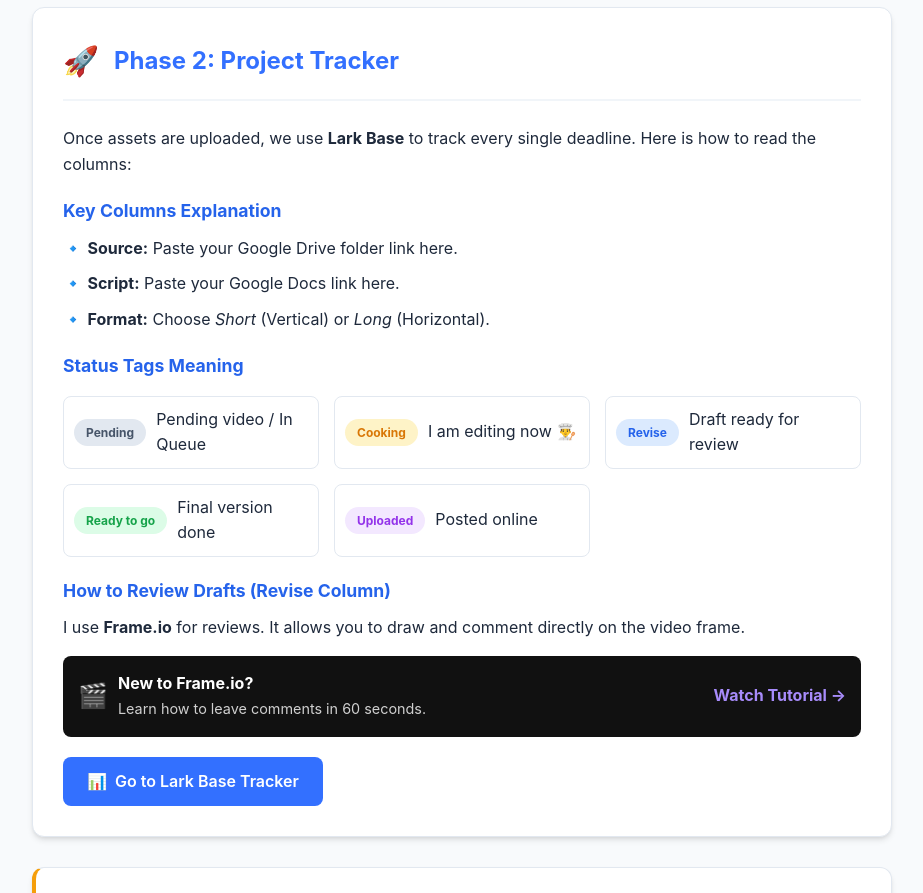
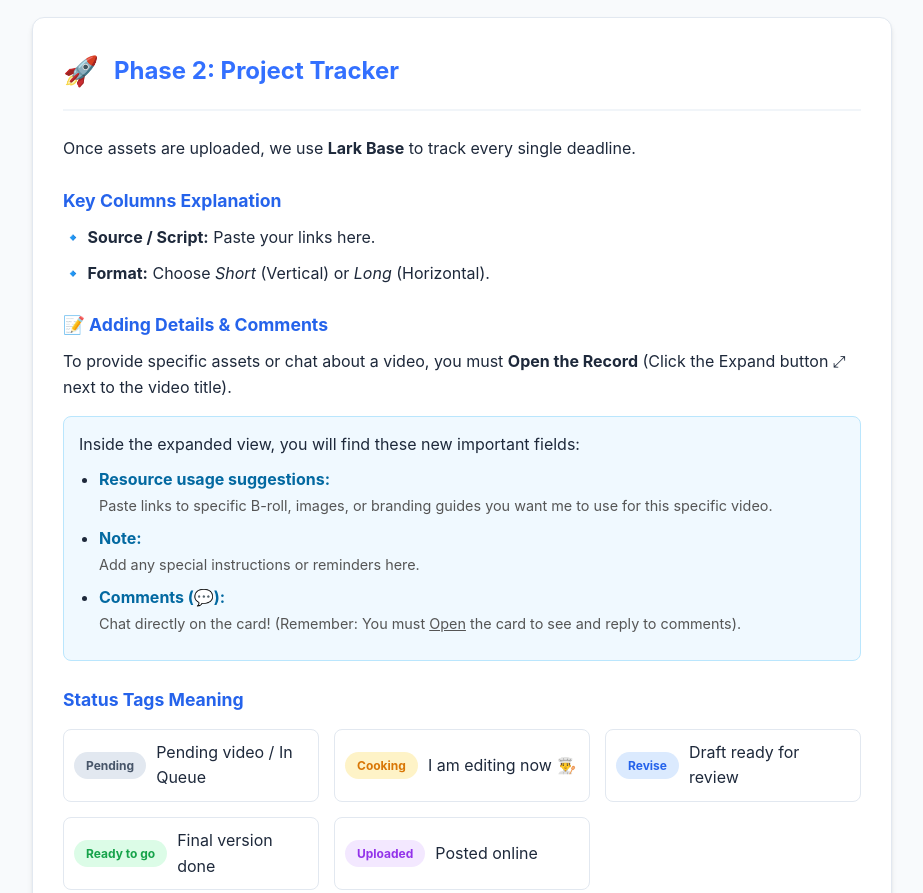
Before and after one commit to nhattraneditor/Collaboration-SOP-x-Hermione, a plain HTML site: page index.html in a window 1280 px wide. Shown: the part 920-1813 px from the top of the page, without its empty margins (178-1101 px from the left). Drawn offline with Linux system fonts and the light colour scheme.

Commit message:
Update index.html

```diff
--- a/index.html
+++ b/index.html
@@ -17,7 +17,7 @@
             --lark-color: #3370ff;
             --radius: 12px;
             --shadow: 0 4px 6px -1px rgb(0 0 0 / 0.1), 0 2px 4px -2px rgb(0 0 0 / 0.1);
-            --vip-color: #f59e0b; /* Màu vàng cam cho dịch vụ VIP */
+            --vip-color: #f59e0b;
         }
 
         * {
@@ -93,8 +93,10 @@
 
         h3 {
             font-size: 1.1rem;
-            margin: 20px 0 10px;
+            margin: 25px 0 10px;
             color: var(--primary);
+            display: flex;
+            align-items: center;
         }
 
         /* Folder Tree Visualization */
@@ -149,15 +151,6 @@
             background-color: var(--lark-color);
         }
 
-        .btn-outline {
-            background-color: transparent;
-            border: 2px solid #e2e8f0;
-            color: var(--text-main);
-        }
-        .btn-outline:hover {
-            background-color: #f8fafc;
-        }
-
         /* Status Badges */
         .status-grid {
             display: grid;
@@ -189,6 +182,25 @@
         .badge-revise { background: #dbeafe; color: #2563eb; }
         .badge-ready { background: #dcfce7; color: #16a34a; }
         .badge-uploaded { background: #f3e8ff; color: #9333ea; }
+
+        /* Detail Box for New Features */
+        .detail-box {
+            background-color: #f0f9ff;
+            border: 1px solid #bae6fd;
+            border-radius: 8px;
+            padding: 15px;
+            margin-top: 15px;
+        }
+        .detail-box strong {
+            color: #0369a1;
+        }
+        .detail-list {
+            margin-left: 20px;
+            margin-top: 10px;
+        }
+        .detail-list li {
+            margin-bottom: 8px;
+        }
 
         .frame-io-box {
             background: #111;
@@ -234,7 +246,6 @@
 
     <div class="container">
 
-        <!-- PHASE 1: GOOGLE DRIVE -->
         <div class="card">
             <div class="section-header">
                 <span class="section-icon">📂</span>
@@ -263,20 +274,39 @@
             </div>
         </div>
 
-        <!-- PHASE 2: LARK BASE -->
         <div class="card">
             <div class="section-header">
                 <span class="section-icon">🚀</span>
                 <div class="section-title" style="color: var(--lark-color);">Phase 2: Project Tracker</div>
             </div>
-            <p>Once assets are uploaded, we use <strong>Lark Base</strong> to track every single deadline. Here is how to read the columns:</p>
+            <p>Once assets are uploaded, we use <strong>Lark Base</strong> to track every single deadline.</p>
 
             <h3>Key Columns Explanation</h3>
             <ul style="list-style: none; padding-left: 0;">
-                <li style="margin-bottom: 10px;">🔹 <strong>Source:</strong> Paste your Google Drive folder link here.</li>
-                <li style="margin-bottom: 10px;">🔹 <strong>Script:</strong> Paste your Google Docs link here.</li>
+                <li style="margin-bottom: 10px;">🔹 <strong>Source / Script:</strong> Paste your links here.</li>
                 <li style="margin-bottom: 10px;">🔹 <strong>Format:</strong> Choose <i>Short</i> (Vertical) or <i>Long</i> (Horizontal).</li>
             </ul>
+
+            <h3>📝 Adding Details & Comments</h3>
+            <p>To provide specific assets or chat about a video, you must <strong>Open the Record</strong> (Click the Expand button ⤢ next to the video title).</p>
+
+            <div class="detail-box">
+                <p>Inside the expanded view, you will find these new important fields:</p>
+                <ul class="detail-list">
+                    <li>
+                        <strong>Resource usage suggestions:</strong><br>
+                        <span style="font-size: 0.9em; color: #555;">Paste links to specific B-roll, images, or branding guides you want me to use for this specific video.</span>
+                    </li>
+                    <li>
+                        <strong>Note:</strong><br>
+                        <span style="font-size: 0.9em; color: #555;">Add any special instructions or reminders here.</span>
+                    </li>
+                    <li>
+                        <strong>Comments (💬):</strong><br>
+                        <span style="font-size: 0.9em; color: #555;">Chat directly on the card! (Remember: You must <u>Open</u> the card to see and reply to comments).</span>
+                    </li>
+                </ul>
+            </div>
 
             <h3>Status Tags Meaning</h3>
             <div class="status-grid">
@@ -308,7 +338,6 @@
             </div>
         </div>
 
-        <!-- OPTIONAL: CONCIERGE SERVICE -->
         <div class="card" style="border-left: 4px solid var(--vip-color);">
             <div class="section-header">
                 <span class="section-icon">☕</span>
```
